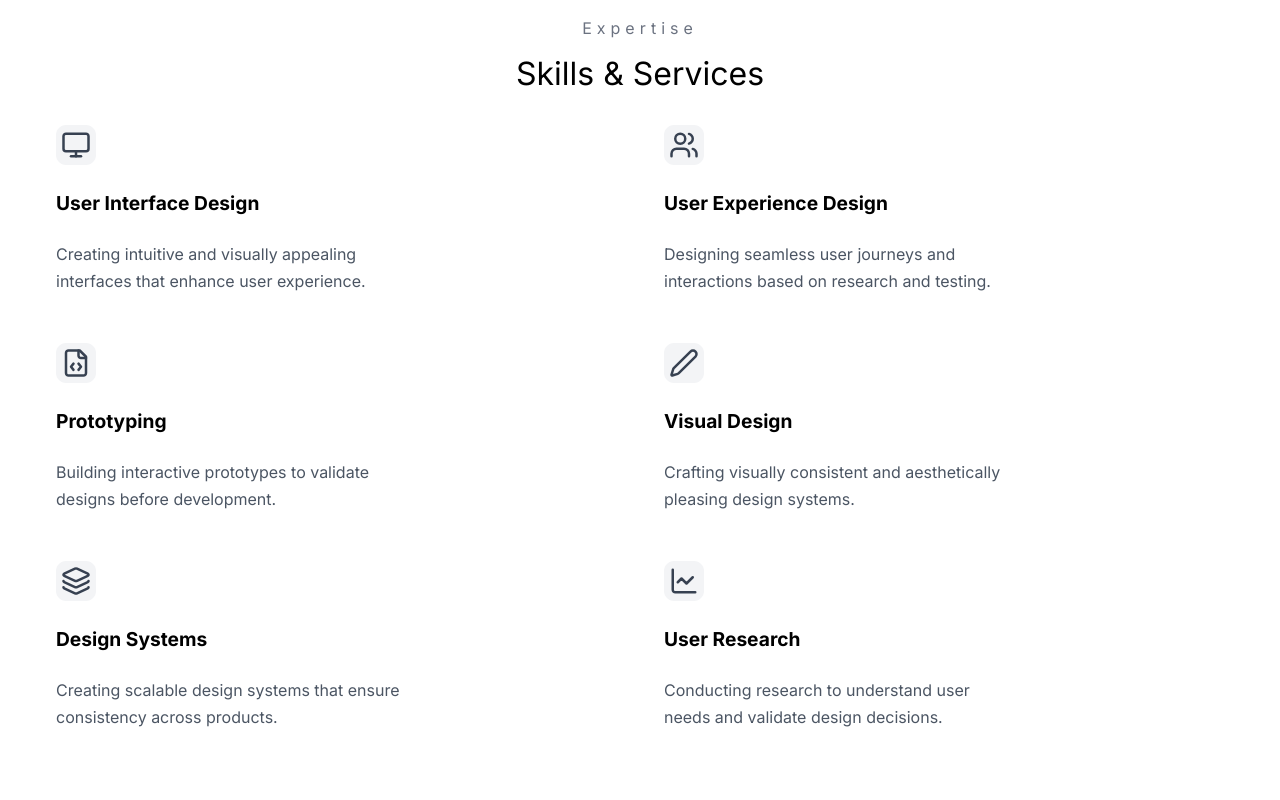
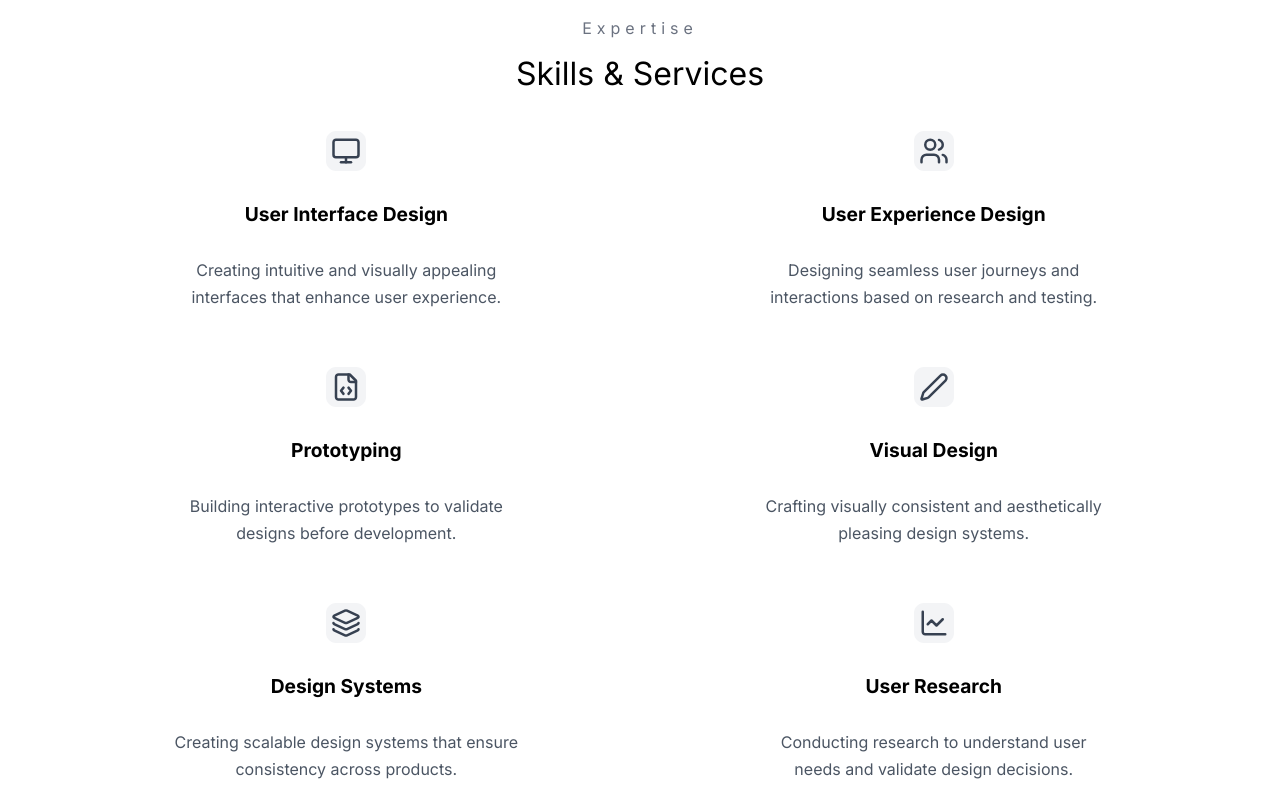
Before and after one commit to harshleey/lakesolve-portfolio, a plain HTML site: page index.html in a window 1280 px wide. Shown: the part 3360-4160 px from the top of the page. Drawn offline with nearby package versions, Linux system fonts and the light colour scheme; files whose address does not match are found by name.

Commit message:
Fix: skills section

```diff
--- a/index.html
+++ b/index.html
@@ -211,7 +211,7 @@
         <p class="section__subheader">Expertise</p>
         <h2 class="section__header">Skills & Services</h2>
 
-        <div class="skills__grid">
+        <div class="skills__flex">
           <div class="skills__card">
             <img
               src="./images//user-interface-icon.svg"
@@ -238,6 +238,9 @@
               interactions based on research and testing.
             </p>
           </div>
+        </div>
+
+        <div class="skills__flex">
           <div class="skills__card">
             <img
               src="./images/prototyping.svg"
@@ -267,7 +270,9 @@
               pleasing design systems.
             </p>
           </div>
+        </div>
 
+        <div class="skills__flex">
           <div class="skills__card">
             <img
               src="./images/design-system.svg"
--- a/style.css
+++ b/style.css
@@ -128,13 +128,8 @@ nav {
   background-color: rgba(255, 255, 255, 0.2);
   z-index: 999;
   box-shadow: 0 0 25px rgba(255, 255, 255, 0.479);
-  /* backdrop-filter: blur(10px); */
-
-  /* Glassmorphism */
-  -webkit-backdrop-filter: blur(10px); /* Safari/iOS */
+  -webkit-backdrop-filter: blur(10px);
   backdrop-filter: blur(10px);
-
-  /* Fallback for unsupported devices */
   background-color: rgba(255, 255, 255, 0.8);
 }
 
@@ -331,6 +326,11 @@ nav {
 }
 
 /* Skills */
+.skills__container {
+  max-width: 1100px;
+  /* background-color: pink; */
+}
+
 .skills__container .section__header,
 .skills__container .section__subheader {
   text-align: center;
@@ -338,20 +338,23 @@ nav {
 }
 
 .skills__container .section__header {
-  margin-bottom: 2rem;
+  margin-bottom: 2.4rem;
 }
 
-.skills__grid {
-  display: grid;
-  gap: 3rem;
+.skills__flex {
+  display: flex;
+  justify-content: space-between;
+  flex-direction: column;
 }
 
 .skills__card {
-  height: 170px;
+  height: 180px;
   display: flex;
   flex-direction: column;
   justify-content: space-between;
   align-items: center;
+  text-align: center;
+  margin-bottom: 3rem;
 }
 .skills__card h4 {
   font-size: 1.2rem;
@@ -507,15 +510,10 @@ nav {
   background-color: rgba(255, 255, 255, 0.2);
   z-index: 999;
   box-shadow: 0 0 25px rgba(255, 255, 255, 0.479);
-  /* backdrop-filter: blur(10px); */
   opacity: 0;
   border-bottom-left-radius: 100%;
-
-  /* Glassmorphism */
-  -webkit-backdrop-filter: blur(10px); /* Safari/iOS */
+  -webkit-backdrop-filter: blur(10px);
   backdrop-filter: blur(10px);
-
-  /* Fallback for unsupported devices */
   background-color: rgba(255, 255, 255, 0.8);
 }
 
@@ -681,8 +679,16 @@ nav {
     text-align: left;
   }
 
-  .skills__grid {
-    grid-template-columns: 1fr 1fr;
+  .skills__flex {
+    flex-direction: row;
+    justify-content: space-between;
+    align-items: baseline;
+    margin-bottom: 3.5rem;
+  }
+
+  .skills__card {
+    margin-bottom: 0;
+    width: 45%;
   }
 }
 
@@ -741,9 +747,9 @@ nav {
     width: 50%;
   }
 
-  .skills__card {
+  /* .skills__card {
     align-items: start;
-  }
+  } */
 
   .contact__container > p,
   .contact__container h2 {
```
